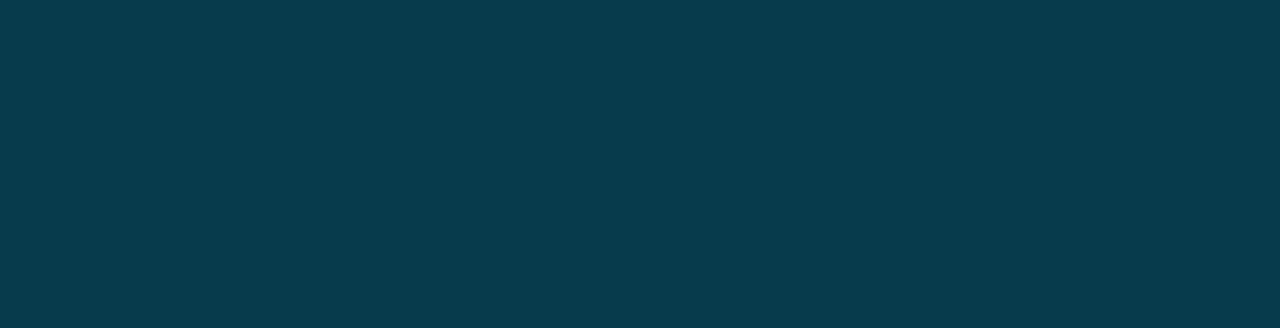
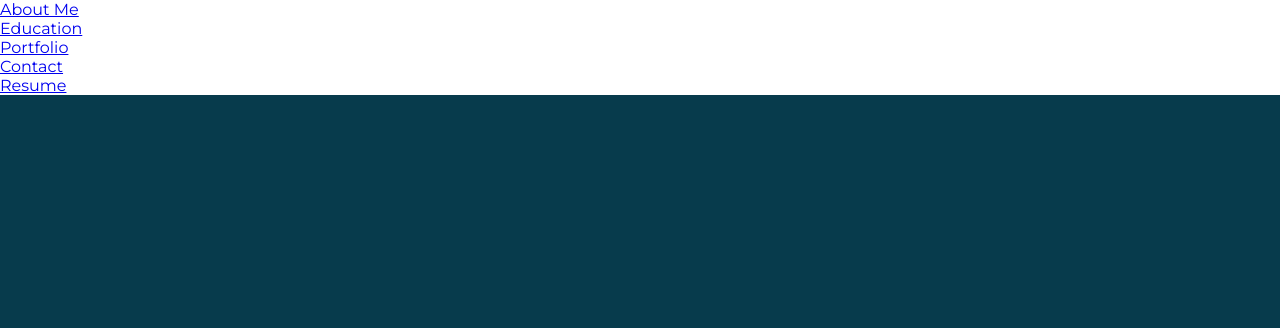
Before and after one commit to GarrettBoulais/Website, a plain HTML site: page index.html in a window 1280 px wide. Shown: the top 328 px of the page. Drawn offline with Linux system fonts and the light colour scheme.

Commit message:
Added navbar to page.  Need to hide it when on the showcase section, otherwise stick it to the top of all other sections.

```diff
--- a/index.html
+++ b/index.html
@@ -8,6 +8,17 @@
         <title>Garrett Boulais</title>
     </head>
     <body>
+
+        <div class="nav" id="navbar">
+            <ul>
+                <li><a href="#">About Me</a></li>
+                <li><a href="#">Education</a></li>
+                <li><a href="#">Portfolio</a></li>
+                <li><a href="#">Contact</a></li>
+                <li><a href="#">Resume</a></li>
+            </ul>
+        </div>
+
         <header id="showcase">
             <div class="showcase-content">
                 <h1 class="l-heading light title">GARRETT BOULAIS</h1>
@@ -22,5 +33,21 @@
 
             </div>
         </section>
+
+        <!-- SECTION: Education -->
+        <section id="education">
+
+        </section>
+
+        <!-- SECTION: Portfolio -->
+        <div class="section" id="portfolio">
+
+        </div>
+
+        <!-- SECTION: Contact me -->
+        <div class="section" id="contact">
+
+        </div>
+
     </body>
 </html>
```
Lines whose indentation alone changed are shown as unchanged.
